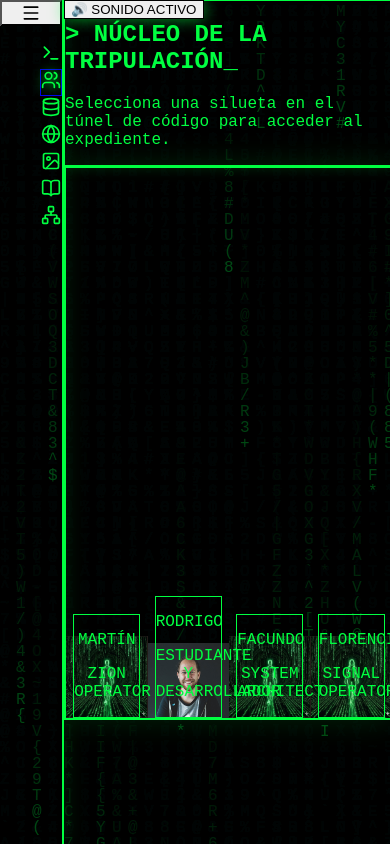
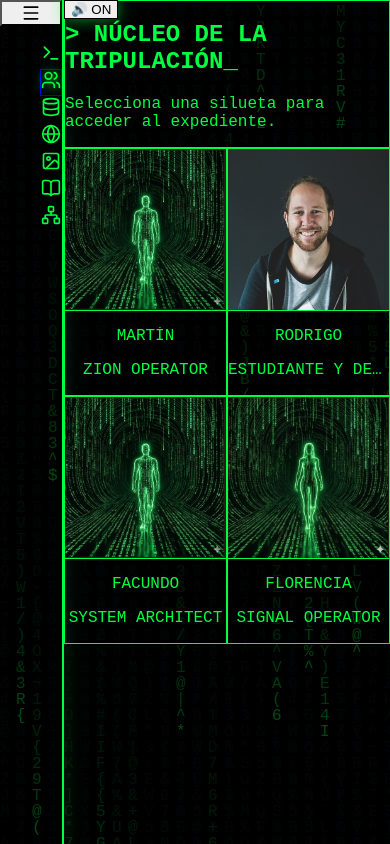
Before and after one commit to juliomorales-cell/matrix-frontend-tp2, a React (Vite) app: page /integrantes in a window 390 px wide. Built offline with nearby package versions, Linux system fonts and the light colour scheme.

Commit message:
Mejora responsive de la vista Tripulantes

```diff
--- a/src/pages/Tripulantes.jsx
+++ b/src/pages/Tripulantes.jsx
@@ -1,7 +1,6 @@
-import { useState, useEffect, useRef } from 'react';
-import { useNavigate } from 'react-router-dom';
+import { useState, useEffect, useRef } from "react";
+import { useNavigate } from "react-router-dom";
 
-// NOTA: Solo usa id, img, nombre y rol de los tripulantes
 export default function Tripulantes({ tripulantes }) {
   const navigate = useNavigate();
   const [audioPlaying, setAudioPlaying] = useState(true);
@@ -9,9 +8,11 @@ export default function Tripulantes({ tripulantes }) {
 
   useEffect(() => {
     if (audioRef.current && audioPlaying) {
-      audioRef.current.play().catch(err => console.log('Autoplay retenido:', err));
+      audioRef.current.play().catch(() => {});
     }
-    return () => { if (audioRef.current) audioRef.current.pause(); };
+    return () => {
+      if (audioRef.current) audioRef.current.pause();
+    };
   }, [audioPlaying]);
 
   const toggleAudio = () => {
@@ -20,35 +21,69 @@ export default function Tripulantes({ tripulantes }) {
       audioRef.current.pause();
       setAudioPlaying(false);
     } else {
-      audioRef.current.play().then(() => setAudioPlaying(true)).catch(() => {});
+      audioRef.current
+        .play()
+        .then(() => setAudioPlaying(true))
+        .catch(() => {});
     }
   };
 
   return (
     <div className="flex flex-col gap-6 z-10 relative pb-10">
-      <audio ref={audioRef} src="/seleccion-tripulante.mp3" loop preload="auto" />
-      <button onClick={toggleAudio} className={`fixed top-24 right-6 z-40 border px-4 py-2 rounded text-xs font-bold tracking-widest transition-all duration-300 ${audioPlaying ? 'bg-green-500 text-black border-green-400 shadow-[0_0_15px_rgba(0,255,65,0.6)]' : 'text-green-500 border-green-800 hover:border-green-400'}`}>
-        {audioPlaying ? '🔊 SONIDO ACTIVO' : '🔇 ACTIVAR SONIDO'}
+      <audio
+        ref={audioRef}
+        src="/seleccion-tripulante.mp3"
+        loop
+        preload="auto"
+      />
+
+      <button
+        onClick={toggleAudio}
+        className={`fixed top-4 right-4 z-40 border px-3 py-1.5 rounded text-xs font-bold tracking-widest transition-all duration-300 ${
+          audioPlaying
+            ? "bg-green-500 text-black border-green-400 shadow-[0_0_15px_rgba(0,255,65,0.6)]"
+            : "text-green-500 border-green-800 hover:border-green-400"
+        }`}
+      >
+        {audioPlaying ? "🔊 ON" : "🔇 OFF"}
       </button>
-      <div className="w-full p-6 border border-green-500 bg-black/80 rounded shadow-[0_0_15px_rgba(0,255,65,0.2)]">
-        <h2 className="text-3xl font-bold mb-1 text-green-500">&gt; NÚCLEO DE LA TRIPULACIÓN_</h2>
-        <p className="text-green-700 text-sm">Selecciona una silueta en el túnel de código para acceder al expediente.</p>
+
+      <div className="p-5 border border-green-500 bg-black/80 rounded shadow-[0_0_15px_rgba(0,255,65,0.2)]">
+        <h2 className="text-2xl font-bold mb-1 text-green-500">
+          &gt; NÚCLEO DE LA TRIPULACIÓN_
+        </h2>
+        <p className="text-green-700 text-sm">
+          Selecciona una silueta para acceder al expediente.
+        </p>
       </div>
-      <div className="relative w-full rounded-lg border-2 border-green-900 shadow-[0_0_30px_rgba(0,255,65,0.15)] bg-black h-[550px] overflow-hidden">
-        <div className="absolute inset-0 grid grid-cols-4 z-20 w-full h-full">
-          {tripulantes.map((trip) => (
-            <div key={trip.id} onClick={() => navigate(`/integrantes/${trip.id}`)} className="group relative flex flex-col justify-end items-center pb-12 cursor-pointer h-full">
-              <div className="absolute inset-0 flex items-center justify-center z-10">
-                <img src={trip.img} alt={trip.nombre} className="w-full h-full object-contain transition-all duration-500 ease-out group-hover:brightness-150 group-hover:contrast-125 group-hover:drop-shadow-[0_0_20px_rgba(0,255,65,0.8)]" />
-              </div>
-              <div className="absolute inset-0 z-20 opacity-0 group-hover:opacity-100 transition-opacity duration-500 pointer-events-none bg-green-500/20 mix-blend-screen" />
-              <div className="w-4/5 bg-black/95 border border-green-900 px-4 py-2 rounded transform transition-all duration-500 group-hover:border-green-400 group-hover:shadow-[0_0_40px_rgba(0,255,65,0.9)] group-hover:-translate-y-3 relative z-30">
-                <p className="text-green-700 group-hover:text-green-400 font-bold text-xl tracking-widest text-center">{trip.nombre}</p>
-                <p className="text-green-900 group-hover:text-green-500 text-xs text-center uppercase tracking-widest mt-1">{trip.rol}</p>
-              </div>
+
+      <div className="grid grid-cols-2 lg:grid-cols-4 gap-3">
+        {tripulantes.map((trip) => (
+          <div
+            key={trip.id}
+            onClick={() => navigate(`/integrantes/${trip.id}`)}
+            className="group relative cursor-pointer border border-green-900 rounded overflow-hidden bg-black hover:border-green-500 hover:shadow-[0_0_20px_rgba(0,255,65,0.3)] transition-all duration-300"
+          >
+            <div className="aspect-square w-full overflow-hidden">
+              <img
+                src={trip.img}
+                alt={trip.nombre}
+                className="w-full h-full object-cover object-top transition-all duration-500 group-hover:brightness-125 group-hover:contrast-110 group-hover:drop-shadow-[0_0_15px_rgba(0,255,65,0.6)]"
+              />
             </div>
-          ))}
-        </div>
+
+            <div className="absolute inset-0 bg-green-500/10 opacity-0 group-hover:opacity-100 transition-opacity duration-300 pointer-events-none" />
+
+            <div className="p-3 border-t border-green-900 group-hover:border-green-700 transition-colors bg-black">
+              <p className="text-green-400 font-bold text-sm tracking-widest text-center truncate group-hover:text-white transition-colors">
+                {trip.nombre}
+              </p>
+              <p className="text-green-800 text-xs text-center uppercase tracking-widest mt-0.5 group-hover:text-green-500 transition-colors truncate">
+                {trip.rol}
+              </p>
+            </div>
+          </div>
+        ))}
       </div>
     </div>
   );
```
